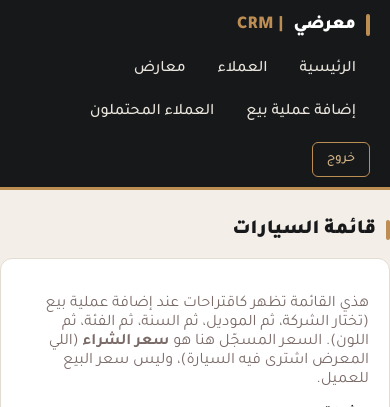
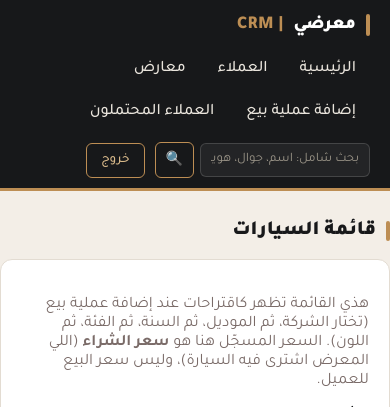
Before and after one commit to abdulfattahmustafa/garage-care-website, a Node project: template alhadaf-crm/views/cars.ejs in a window 390 px wide. Shown: the top 407 px of the page. Run offline with Node 20 templates, Linux system fonts and the light colour scheme; the template is opened without the code that fills it: most values are stand-ins (such as "Sample title", 1, 10 or a date in 2020).

Commit message:
Add global search across customers, dealers, and prospects
The owner asked for one search box that looks across everything instead of
having to search each section (customers, dealers, prospects) separately —
useful when e.g. a customer calls and you only have their phone number and
don't know yet whether they're an existing customer, a dealer, or still just
a prospect.

- server/routes/search.js (new): GET /search?q=... matches against
  customer_name/national_id/phone/vin/estimara_number/car_type for
  individual customers, the same minus estimara_number for dealers (dealers
  don't have one), and name/phone/interested_car for prospects. Each
  category is capped at 25 results. No role gate — same read-only access
  level as the customers/dealers/prospects lists it searches, which both
  roles can already browse.
- views/search.ejs (new): results grouped into three sections (customers,
  dealers, prospects) with counts, each row clickable straight through to
  the existing detail page. Empty-query and no-match states handled.
- views/partials/nav.ejs, public/css/style.css: added a compact search box
  to the top nav (visible to every logged-in user, manager or employee)
  that submits to /search — styled to match the existing dark/gold theme.
- server/index.js: mounted the new route, same un-gated pattern as
  dashboard.js (no requireManager — the search itself only ever returns
  rows the requesting user could already reach directly).

Verified end-to-end: searched a name shared across a customer, a dealer,
and a prospect and got all three grouped correctly; searched by phone
number (prospect-only match); confirmed empty-query and no-results states;
confirmed an employee account gets identical search results to a manager
(matching the view-only access already granted to those lists) and sees
the search box on their dashboard.

Co-Authored-By: Claude Sonnet 5 <noreply@anthropic.com>
Claude-Session: https://claude.ai/code/session_015igYbiaYpky28ELTF8jtMX

```diff
--- a/alhadaf-crm/public/css/style.css
+++ b/alhadaf-crm/public/css/style.css
@@ -96,6 +96,31 @@ a { color: inherit; text-decoration: none; }
   font-weight: 500;
 }
 .nav-logout:hover { background: var(--gold); color: var(--charcoal); }
+
+.nav-search { display: flex; align-items: center; gap: 6px; margin: 10px 0; }
+.nav-search input {
+  background: var(--charcoal-2);
+  border: 1px solid rgba(255,255,255,0.15);
+  color: var(--white);
+  border-radius: 6px;
+  padding: 8px 10px;
+  font-family: inherit;
+  font-size: 13px;
+  width: 170px;
+}
+.nav-search input::placeholder { color: #9c9689; }
+.nav-search input:focus { outline: none; border-color: var(--gold); }
+.nav-search button {
+  background: transparent;
+  border: 1px solid var(--gold);
+  color: var(--gold-light);
+  border-radius: 6px;
+  padding: 7px 10px;
+  cursor: pointer;
+  font-family: inherit;
+  font-size: 14px;
+}
+.nav-search button:hover { background: var(--gold); color: var(--charcoal); }
 
 main.page { padding: 28px 0 60px; }
 
--- a/alhadaf-crm/server/index.js
+++ b/alhadaf-crm/server/index.js
@@ -267,6 +267,9 @@ app.use('/cars', requireManager, require('./routes/cars'));
 app.use('/users', requireManager, require('./routes/users'));
 app.use('/prospects', require('./routes/prospects'));
 app.use('/activity', requireManager, require('./routes/activity'));
+// Read-only lookup across customers/dealers/prospects — same access level
+// as those lists themselves, so no requireManager gate here either.
+app.use('/search', require('./routes/search'));
 
 app.use((req, res) => {
   res.status(404).render('404');
--- a/alhadaf-crm/views/partials/nav.ejs
+++ b/alhadaf-crm/views/partials/nav.ejs
@@ -19,6 +19,10 @@
       <% } %>
     </nav>
     <div style="display:flex; align-items:center; gap:10px">
+      <form class="nav-search" method="GET" action="/search">
+        <input type="text" name="q" placeholder="بحث شامل: اسم، جوال، هوية، هيكل..." value="<%= typeof searchQ !== 'undefined' && searchQ ? searchQ : '' %>">
+        <button type="submit" title="بحث">🔍</button>
+      </form>
       <% if (typeof currentUserName !== 'undefined' && currentUserName) { %>
         <span class="muted" style="font-size:13px; color:#cfc8bf">مرحبًا، <%= currentUserName %></span>
       <% } %>
```
Also changed, not shown: alhadaf-crm/server/routes/search.js (added, +39 -0 lines), alhadaf-crm/views/search.ejs (added, +77 -0 lines).
